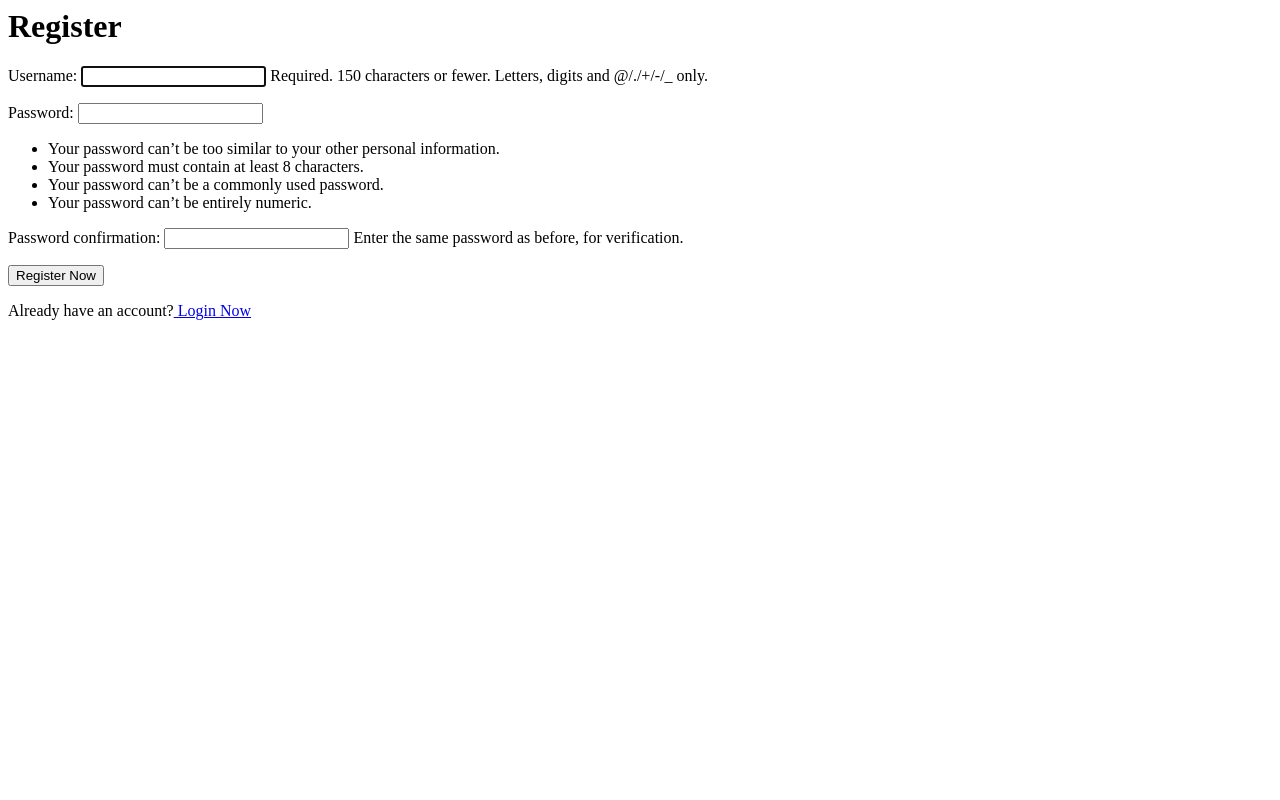
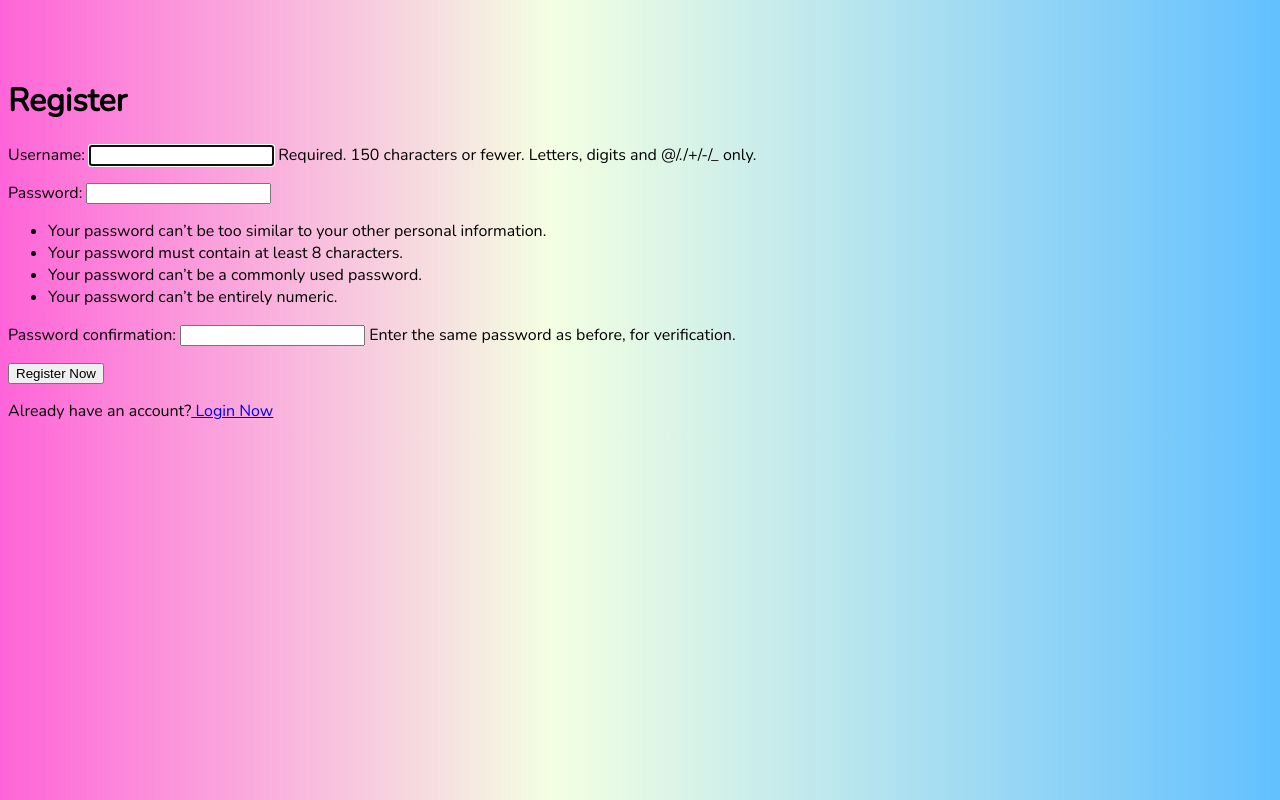
Before and after one commit to Bella-aa/to-do-app-django, a Django app: page /register/ in a window 1280 px wide. Run offline with Django 3.2, Linux system fonts and the light colour scheme.

Commit message:
added styling to the body

```diff
--- a/templates/ToDo/login.html
+++ b/templates/ToDo/login.html
@@ -1,3 +1,7 @@
+{% extends 'ToDo/main.html' %}
+
+{% block content %}
+
 <h1>login</h1>
 <form action="" method="post">
     {% csrf_token%}
@@ -7,3 +11,4 @@
     <p>Don't have an account yet?<a href="{% url 'register'%}"> Register New Account</a></p>
 
 </form>
+{% endblock content %}
--- a/templates/ToDo/main.html
+++ b/templates/ToDo/main.html
@@ -8,7 +8,20 @@
     <link rel="preconnect" href="https://fonts.gstatic.com">
     <link href="https://fonts.googleapis.com/css2?family=Nunito:wght@200&display=swap" rel="stylesheet">
 </head>
+
+<style>
+     body{
+            background: linear-gradient(90deg, #ff00bf9b 0%, #c6ff6932 43%, #0099ff9d 100%);
+            font-family: 'Nunito', sans-serif;
+            padding-top: 50px;
+
+    }
+</style>
 <body>
+    <div class="container">
+        {% block content %}
+        {% endblock content%}
 
+    </div>
 </body>
 </html>
--- a/templates/ToDo/register.html
+++ b/templates/ToDo/register.html
@@ -1,3 +1,7 @@
+{% extends 'ToDo/main.html' %}
+
+{% block content %}
+
 <h1>Register</h1>
 <form action="" method="post">
     {% csrf_token%}
@@ -7,3 +11,4 @@
     <p>Already have an account?<a href="{% url 'login' %}"> Login Now</a></p>
 
 </form>
+{% endblock content%}
--- a/templates/ToDo/task_confirm_delete.html
+++ b/templates/ToDo/task_confirm_delete.html
@@ -1,3 +1,7 @@
+{% extends 'ToDo/main.html' %}
+
+{% block content %}
+
 <form action="" method="post">
     {% csrf_token %}
 
@@ -5,3 +9,4 @@
     <input type="submit" value="Yes, delete">
 </form>
 <a href="{% url 'task' %}">No, GO back!!</a>
+{% endblock content %}
--- a/templates/ToDo/task_form.html
+++ b/templates/ToDo/task_form.html
@@ -1,3 +1,7 @@
+{% extends 'ToDo/main.html' %}
+
+{% block content %}
+
 <h1>Task Form</h1>
 
 <form action="" method="post">
@@ -6,3 +10,4 @@
     <input type="submit" value="Save Task">
 </form>
 <a href="{% url 'task' %}">Go Back</a>
+{% endblock content %}
--- a/templates/ToDo/task_list.html
+++ b/templates/ToDo/task_list.html
@@ -1,3 +1,6 @@
+{% extends 'ToDo/main.html' %}
+
+{% block content %}
 {% if request.user.is_authenticated %}
   <p>{{ request.user }}</p>
   <a href="{% url 'logout' %}">Logout</a>
@@ -28,3 +31,4 @@
     <a href="{% url 'task-create' %}">Add New Item</a>
     {% endfor %}
 </table>
+{% endblock content %}
```
